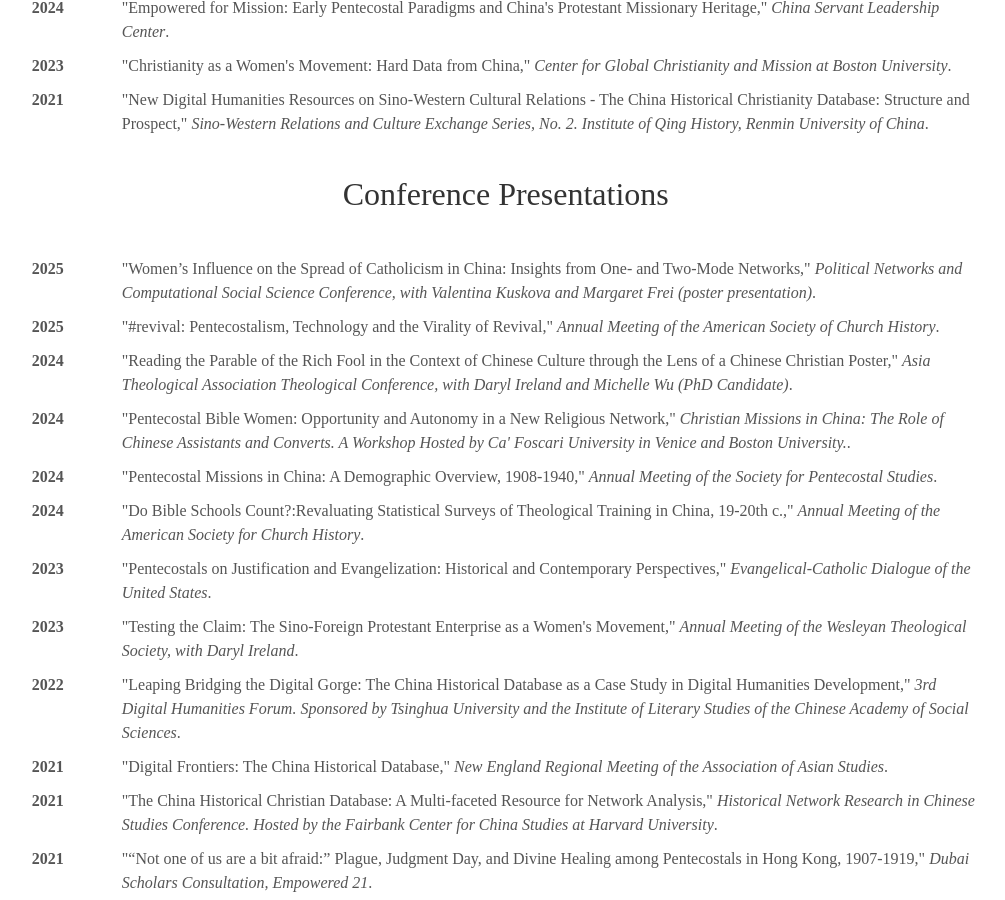
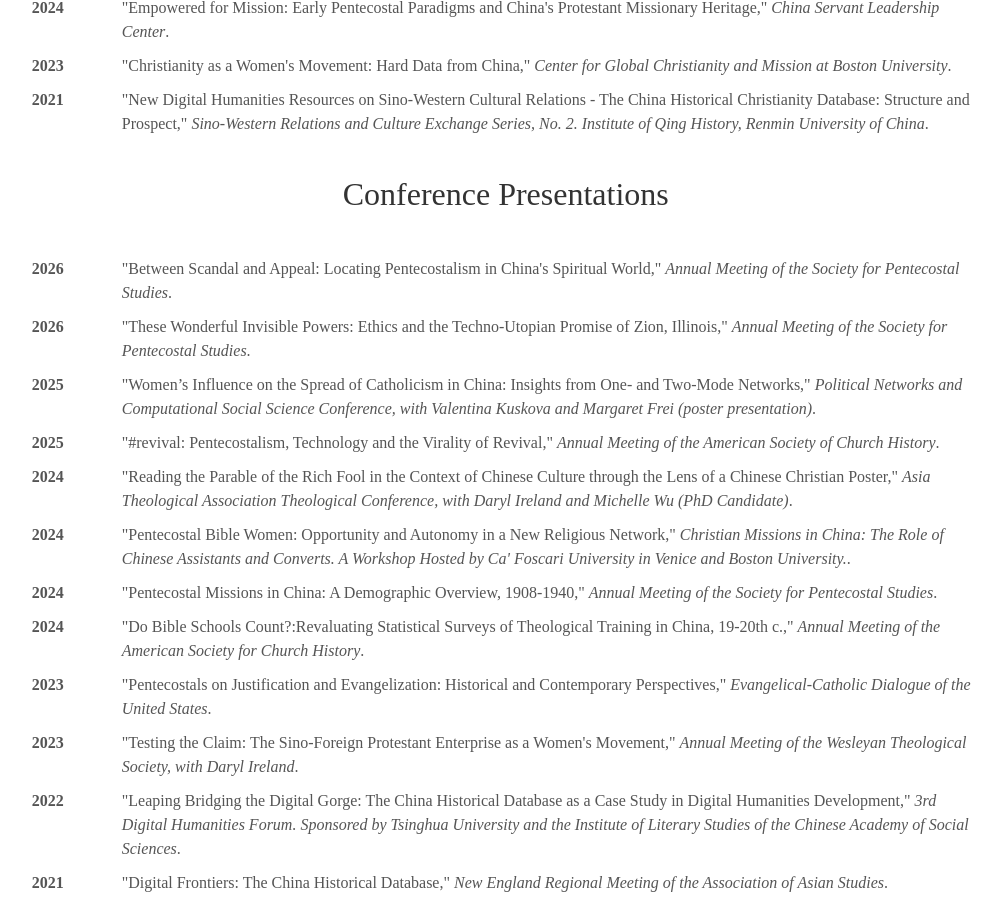
Before and after one commit to alex-mayfield/alex-mayfield.github.io, a Jekyll site: the page built from index.html, in a window 1280 px wide and 900 px high, scrolled down 5328 px. Shown: the whole window, without its empty margins (163-1168 px from the left). Built offline with Jekyll 4.4.1, drawn with Linux system fonts in a browser that asks for light colours; some web fonts are replaced.

Commit message:
Update conferences.yml

```diff
--- a/_data/conferences.yml
+++ b/_data/conferences.yml
@@ -1,5 +1,11 @@
 list:
-  - title: "Women’s Influence on the Spread of Catholicism in China:  Insights from One- and Two-Mode Networks"
+  - title: "Between Scandal and Appeal: Locating Pentecostalism in China's Spiritual World"
+    meeting: Annual Meeting of the Society for Pentecostal Studies
+    year: "2026"
+  - title: "These Wonderful Invisible Powers: Ethics and the Techno-Utopian Promise of Zion, Illinois"
+    meeting: Annual Meeting of the Society for Pentecostal Studies
+    year: "2026"
+  - title: "Women’s Influence on the Spread of Catholicism in China: Insights from One- and Two-Mode Networks"
     meeting: "Political Networks and Computational Social Science Conference, with Valentina Kuskova and Margaret Frei (poster presentation)"
     year: "2025"
   - title: "#revival: Pentecostalism, Technology and the Virality of Revival"
```
